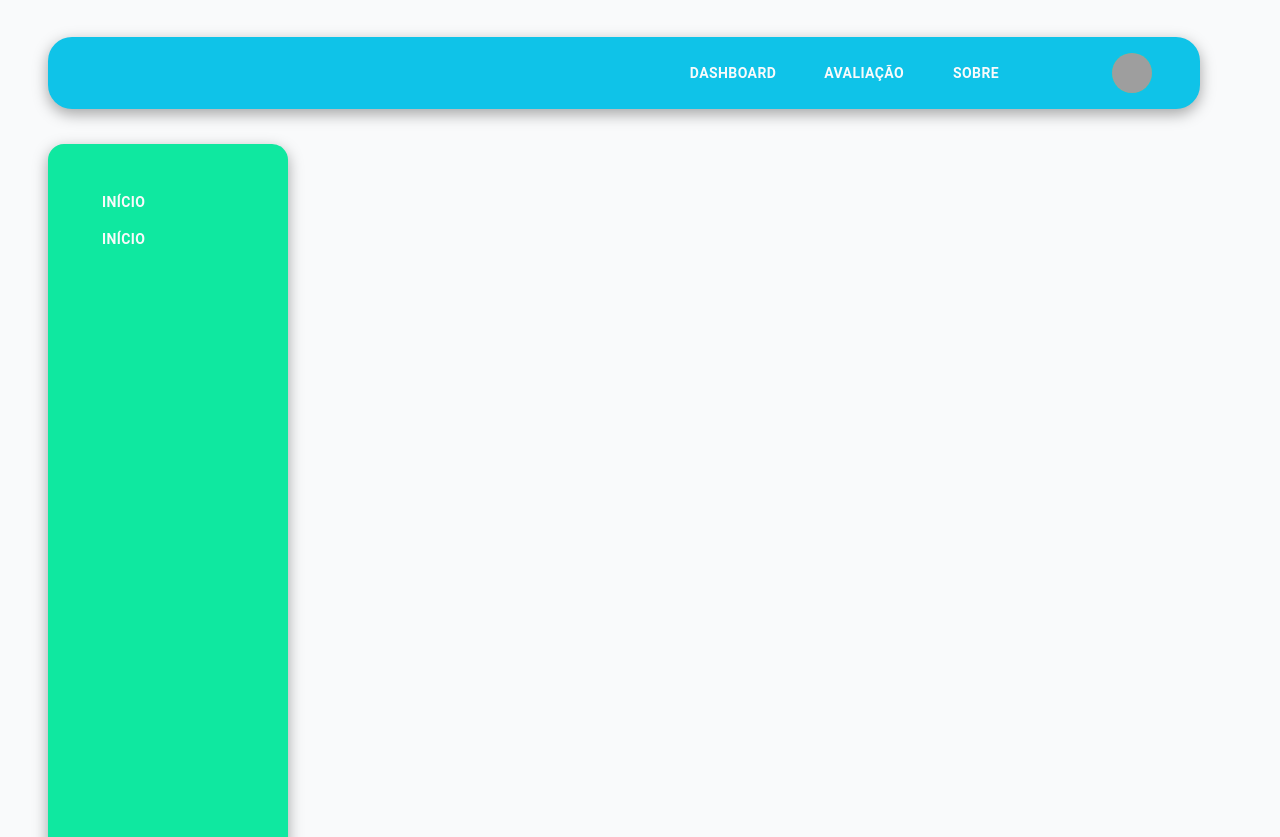
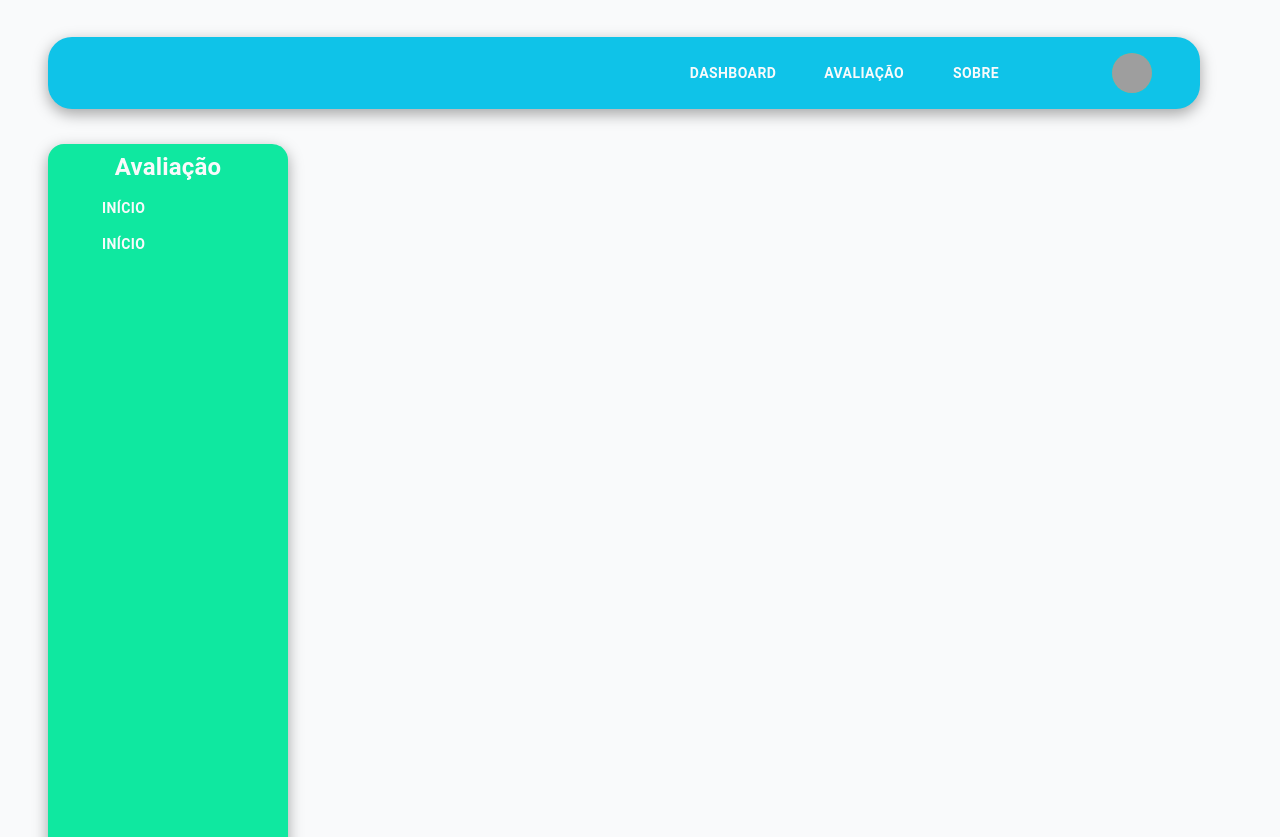
Before and after one commit to karenCLima/avaliatto, a React (Vite) app: page /avaliacao in a window 1280 px wide. Built offline with nearby package versions, Linux system fonts and the light colour scheme; grey boxes are pictures that could not be loaded; some icons are missing.

Commit message:
add sideMenu title

```diff
--- a/src/component/Header/styles.module.css
+++ b/src/component/Header/styles.module.css
@@ -2,7 +2,9 @@
 .container{
     background-color: var(--mui-palette-primary-main);
     width: 90vw;
-    margin: 2.3rem 3rem;
+    margin-top: 2.3rem;
+    margin-left: 3rem;
+    margin-right: 3rem;
     height: 4.5rem;
     border-radius: 1.5rem;
     box-shadow: rgba(0, 0, 0, 0.35) 0px 5px 15px;
--- a/src/component/SideMenu/index.tsx
+++ b/src/component/SideMenu/index.tsx
@@ -3,11 +3,13 @@ import type { ReactNode } from "react";
 
 interface SideMenuProps {
     children: ReactNode;
+    titleText?: string;
 }
 
-const SideMenu = ({children}: SideMenuProps)=>{
+const SideMenu = ({children, titleText}: SideMenuProps)=>{
     return(
         <aside className={styles.container}>
+            <h1 className={styles.title}>{titleText}</h1>
             <div className={styles.links}>
                 {children}
             </div>
--- a/src/component/SideMenu/styles.module.css
+++ b/src/component/SideMenu/styles.module.css
@@ -11,9 +11,16 @@
 }
 
 .links{
-    margin-top: 1rem;
-    padding: 1.5rem;
+    margin-top: 0.3rem;
+    padding-right: 1.5rem;
+    padding-left: 1.5rem;
     display: flex;
     flex-direction: column;
     align-items: flex-start;
 }
+
+.title{
+    text-align: center;
+    color: var(--mui-bg-default);
+    padding-top: 0.3rem;
+}
--- a/src/pages/Avaliacao/index.tsx
+++ b/src/pages/Avaliacao/index.tsx
@@ -4,7 +4,9 @@ import IconTextButton from "../../component/IconTextButton";
 
 const Avaliacao = () => {
   return (
-    <SideMenu>
+    <SideMenu
+      titleText="Avaliação"
+    >
       <IconTextButton
           onClick={() => {}}
           color="background.default"
--- a/src/styles/global.css
+++ b/src/styles/global.css
@@ -10,7 +10,7 @@ html, body, #root {
 }
 
 body {
-  margin: 0;
+  margin-top: 0;
   padding: 0;
   width: 100%;
   height: 100%;
```
